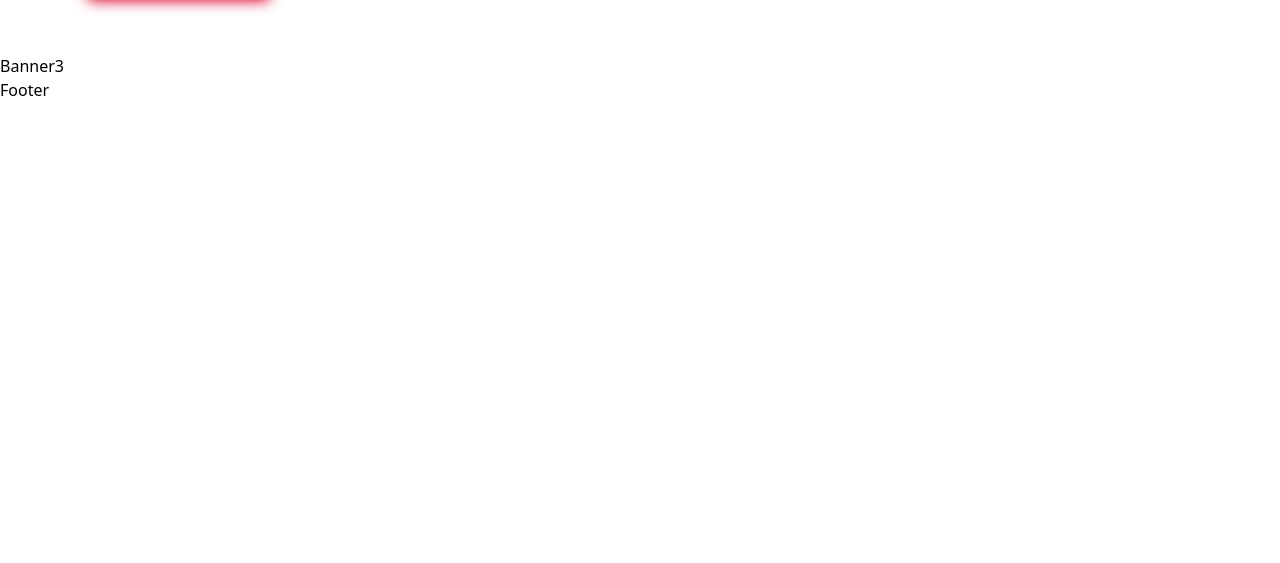
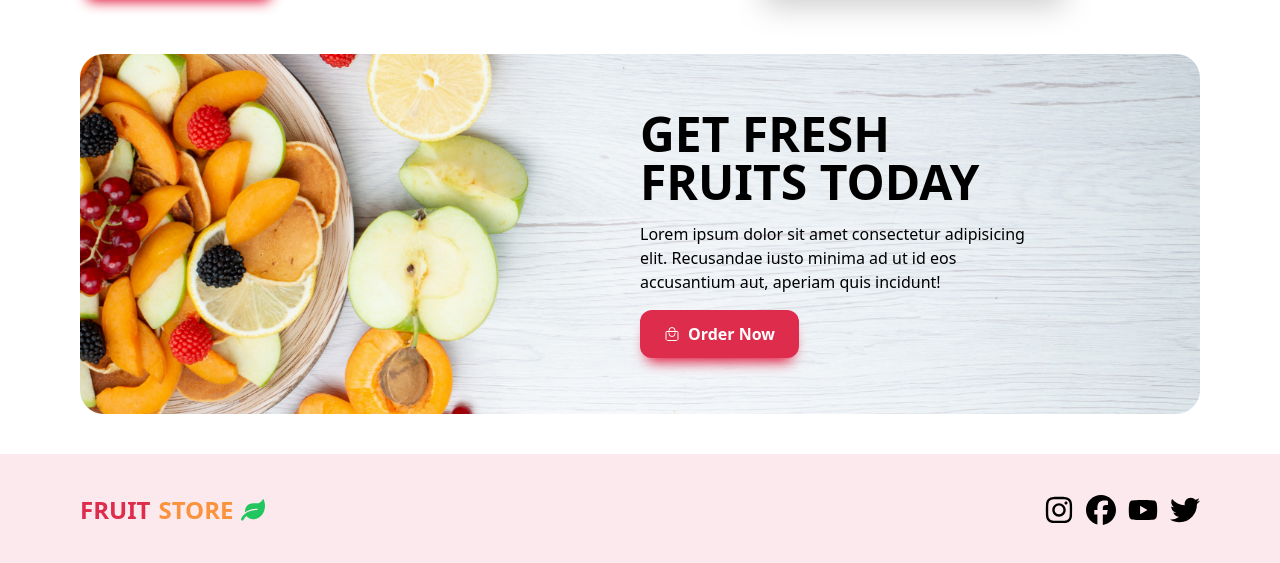
Before and after one commit to sujanchaudhary415/origin, a React (Vite) app: page / in a window 1280 px wide. Shown: the part 1880-2443 px from the top of the page. Before the commit the page ends 1982 px from the top, so only its background shows below. Built offline with nearby package versions, Linux system fonts and the light colour scheme; a web font is replaced by a local one.

Commit message:
completed

```diff
--- a/src/components/Banners/Banner2.jsx
+++ b/src/components/Banners/Banner2.jsx
@@ -51,13 +51,12 @@ const Banner2 = () => {
         whileInView={{ opacity: 1, x: 0, rotate: 0 }}
         transition={{ duration: 1, delay: 0.5 }}
         viewport={{ once: true }}
-         viewport={{once:"true"}}
-          className="flex justify-center items-center order-1 md:order-2"
+          className="flex justify-center items-center order-1 md:order-2 "
         >
           <img
             src={banner2}
             alt=""
-            className="w-[300px] md:max-w-[400px] h-full object-cover"
+            className="w-[300px] md:max-w-[400px] h-full object-cover drop-shadow"
           />
         </motion.div>
       </div>
--- a/src/components/Banners/Banner3.jsx
+++ b/src/components/Banners/Banner3.jsx
@@ -1,7 +1,63 @@
 import React from "react";
+import banner3png from "../../assets/banner-bg.jpg";
+import { motion } from "framer-motion";
+import { FadeLeft } from "../../utility/animation";
+import { IoBagHandleOutline } from "react-icons/io5";
+const Banner3 = () => {
+  const bgStyle = {
+    backgroundImage: `url(${banner3png})`,
+    backgroundPosition:"center",
+    backgroundSize:"cover",
+    backgroundRepeat:"no-repeat",
+    backgroundAttachment:"scroll",
+  };
+  return (
+    <section className="container">
+      <div
+        style={bgStyle}
+        className="container grid grid-cols-1 md:grid-cols-2 space-y-6  md:space-y-0 py-14 rounded-3xl bg-red-800  "
+      >
+        {/** blank Banner img */}
+       <div></div>
 
-const Banner3 = () => {
-  return <div>Banner3</div>;
+        {/**Brand info */}
+        <motion.div
+          variants={FadeLeft(0.5)}
+          initial="hidden"
+          whileInView="visible"
+          transition={{ type: "spring", stiffness: 100, delay: 0.2 }}
+          viewport={{ once: true }}
+          className="flex flex-col justify-center  "
+        >
+          <div className="text-center md:text-left  space-y-4 lg:max-w-[400px]">
+            <h1 className="uppercase font-bold text-3xl lg:text-5xl">
+              Get Fresh Fruits Today
+            </h1>
+            <p>
+              Lorem ipsum dolor sit amet consectetur adipisicing elit.
+              Recusandae iusto minima ad ut id eos accusantium aut, aperiam quis
+              incidunt!
+            </p>
+
+            {/**Buton section */}
+            <motion.div
+              variants={FadeLeft(0.5)}
+              initial="hidden"
+              animate="visible"
+              className="flex justify-center md:justify-start"
+            >
+              <button className="primary-btn flex items-center gap-2 ">
+                <span>
+                  <IoBagHandleOutline />
+                </span>
+                Order Now
+              </button>
+            </motion.div>
+          </div>
+        </motion.div>
+      </div>
+    </section>
+  );
 };
 
 export default Banner3;
--- a/src/components/Footer/Footer.jsx
+++ b/src/components/Footer/Footer.jsx
@@ -1,7 +1,39 @@
 import React from "react";
-
+import { FaLeaf, FaInstagram, FaYoutube, FaTwitter } from "react-icons/fa";
+import { FaFacebook } from "react-icons/fa6";
+import { motion } from 'framer-motion';
 const Footer = () => {
-  return <div>Footer</div>;
+  const socialHandles = [
+    { id: "1", img: <FaInstagram /> },
+    { id: "2", img: <FaFacebook /> },
+    { id: "3", img: <FaYoutube /> },
+    { id: "4", img: <FaTwitter /> },
+  ];
+  return (
+    <footer className="bg-primary/10 mt-10">
+      <motion.div
+      initial={{opacity:0}}
+      whileInView={{opacity:1}}
+      transition={{duration:0.5,delay:0.5}}
+      className="container flex items-center justify-between py-10 ">
+        <div>
+          <h1 className="text-primary flex items-center gap-2 text-2xl font-bold">
+            FRUIT <span className="text-secondary">STORE </span>
+            <span className="text-green-500">
+              <FaLeaf />
+            </span>
+          </h1>
+        </div>
+        <div className="text-3xl">
+          <ul className="flex items-center gap-3">
+            {socialHandles.map((socialHandle) => (
+              <li key={socialHandle.id}>{socialHandle.img}</li>
+            ))}
+          </ul>
+        </div>
+      </motion.div>
+    </footer>
+  );
 };
 
 export default Footer;
--- a/src/components/Hero/Hero.jsx
+++ b/src/components/Hero/Hero.jsx
@@ -62,7 +62,7 @@ const Hero = () => {
           transition={{ duration: 1, delay: 1.5 }}
           className=" flex items-center justify-center "
         >
-          <img src={heroPng} className="w-[350px] md:w-[550px] " alt="" />
+          <img src={heroPng} className="w-[350px] md:w-[550px] drop-shadow " alt="" />
         </motion.div>
 
         {/**leaf */}
```
